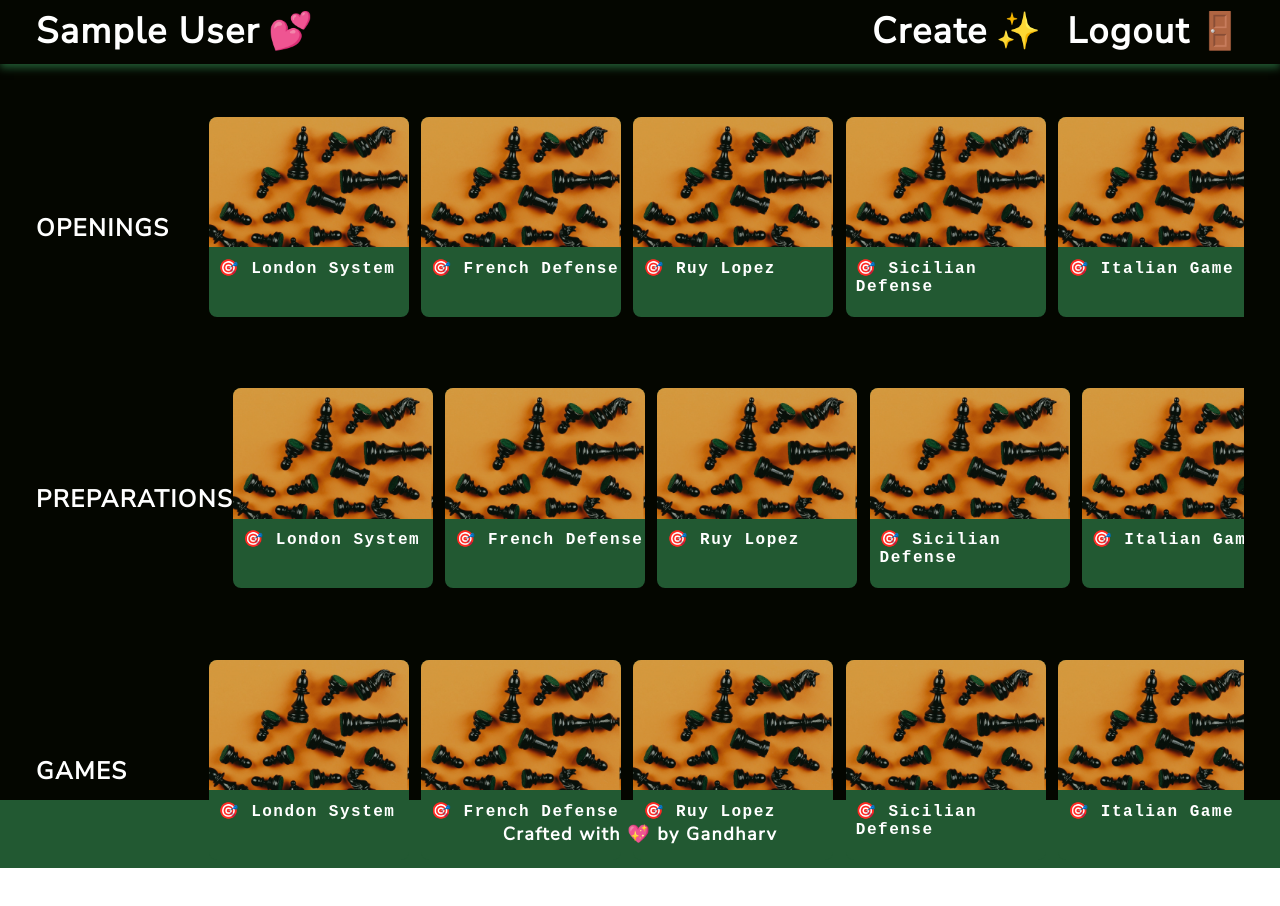
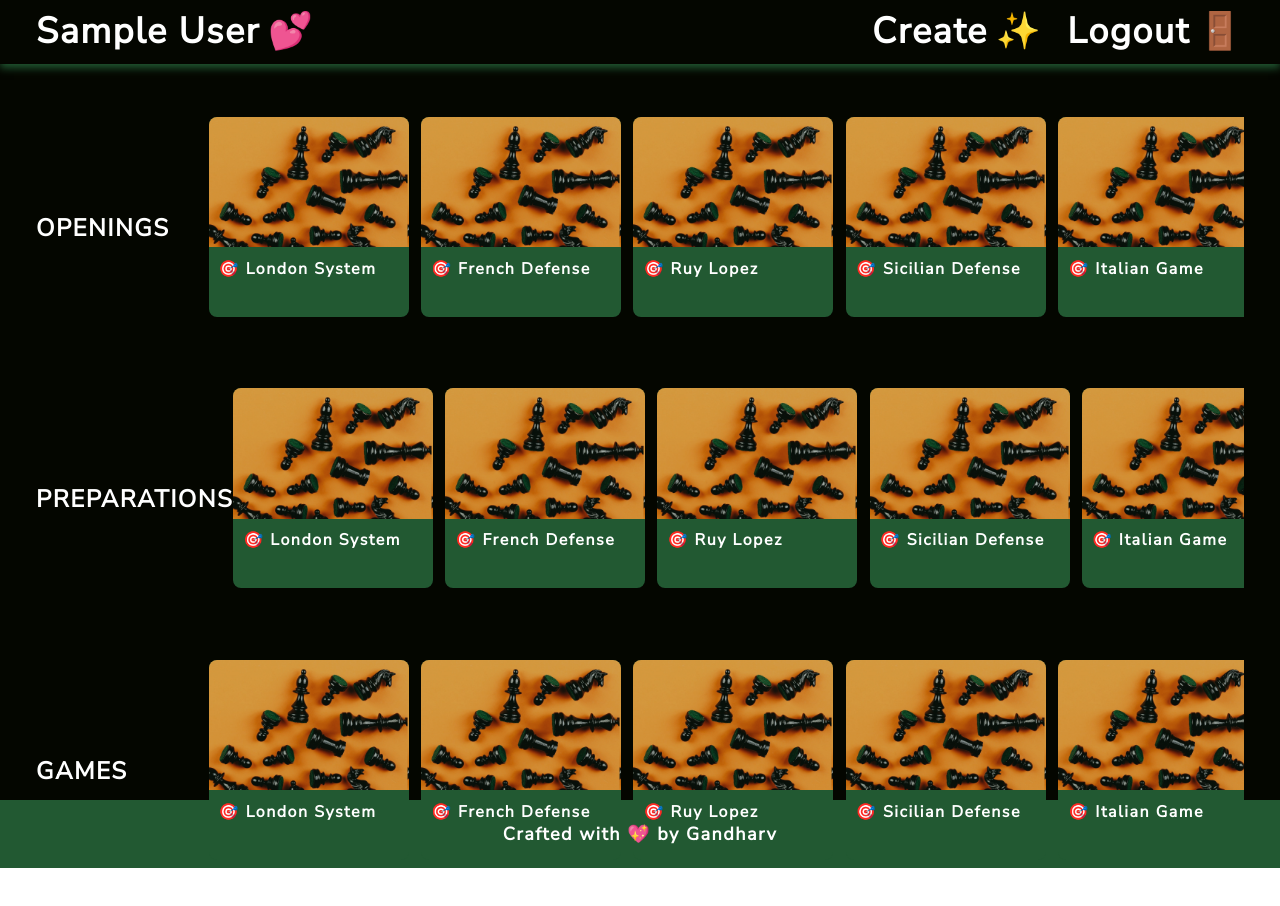
Before and after one commit to ganm0r/Prechess, a React (Create React App) app in the folder frontend/: page /home in a window 1280 px wide. Shown: the top 906 px of the page. Built offline with nearby package versions, Linux system fonts and the light colour scheme; sample sign-in values are in the browser's storage.

Commit message:
:construction: Set game modal on game card click

```diff
--- a/frontend/src/pages/Home.jsx
+++ b/frontend/src/pages/Home.jsx
@@ -7,7 +7,7 @@ import { useState, useEffect } from "react";
 import { useNavigate } from "react-router-dom";
 import { useSelector } from "react-redux";
 import { GameCard } from "../components/GameCard";
-import { GameForm } from "../components/GameForm";
+import { GameModal } from "../components/GameModal";
 
 const Grid = styled.div`
   display: grid;
@@ -28,7 +28,7 @@ const SubHeading = styled.h1`
 
 const GameHeading = styled.h1`
   font-weight: ${typography.fontWeights.black};
-  font-family: monospace;
+  font-family: ${typography.fonts.primary};
   font-size: 16px;
   color: ${colors.white};
   position: relative;
@@ -120,7 +120,7 @@ const Home = () => {
                 flexDirection: "row",
                 gap: "1.2%",
                 height: "auto",
-                overflow: "scroll",
+                overflowX: "scroll",
                 scrollbarWidth: "thin",
               }}
             >
@@ -153,16 +153,18 @@ const Home = () => {
                       marginLeft: "5%",
                     }}
                   >
-                    <GameHeading> 🎯 {game.name} </GameHeading>
+                    <GameHeading style={{ marginRight: "5%", }}> 🎯 {game.name} </GameHeading>
                   </Flex>
                 </GameCard>
               ))}
             </Flex>
           </Grid>
         ))}
-        <GameForm
+        <GameModal
           isOpen={isModalOpen}
           onClose={() => setIsModalOpen(false)}
+          title={"My creations"}
+          gameData={{modalData}}
         />
       </Grid>
     </React.Fragment>
```
